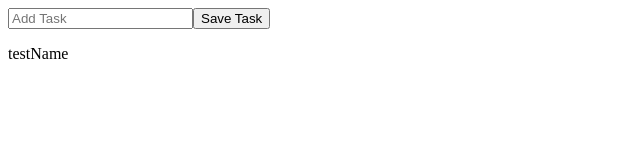
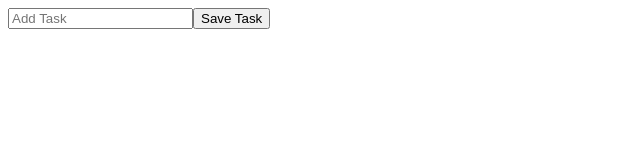
Before and after one commit to mgravemeyer/se19-frontend, a React (Create React App) app: page / in a window 1280 px wide. Shown: the top 160 px of the page, without its empty margins (0-640 px from the left). Built offline with nearby package versions, Linux system fonts and the light colour scheme.

Commit message:
removed init state in app.tsx

```diff
--- a/src/App.tsx
+++ b/src/App.tsx
@@ -21,10 +21,6 @@ function App() {
 
     const [list, setList] = useState<ListItemInterface[]>(
         [
-            {
-                id: 123,
-                name: "testName"
-            },
         ]
     )
 
```
